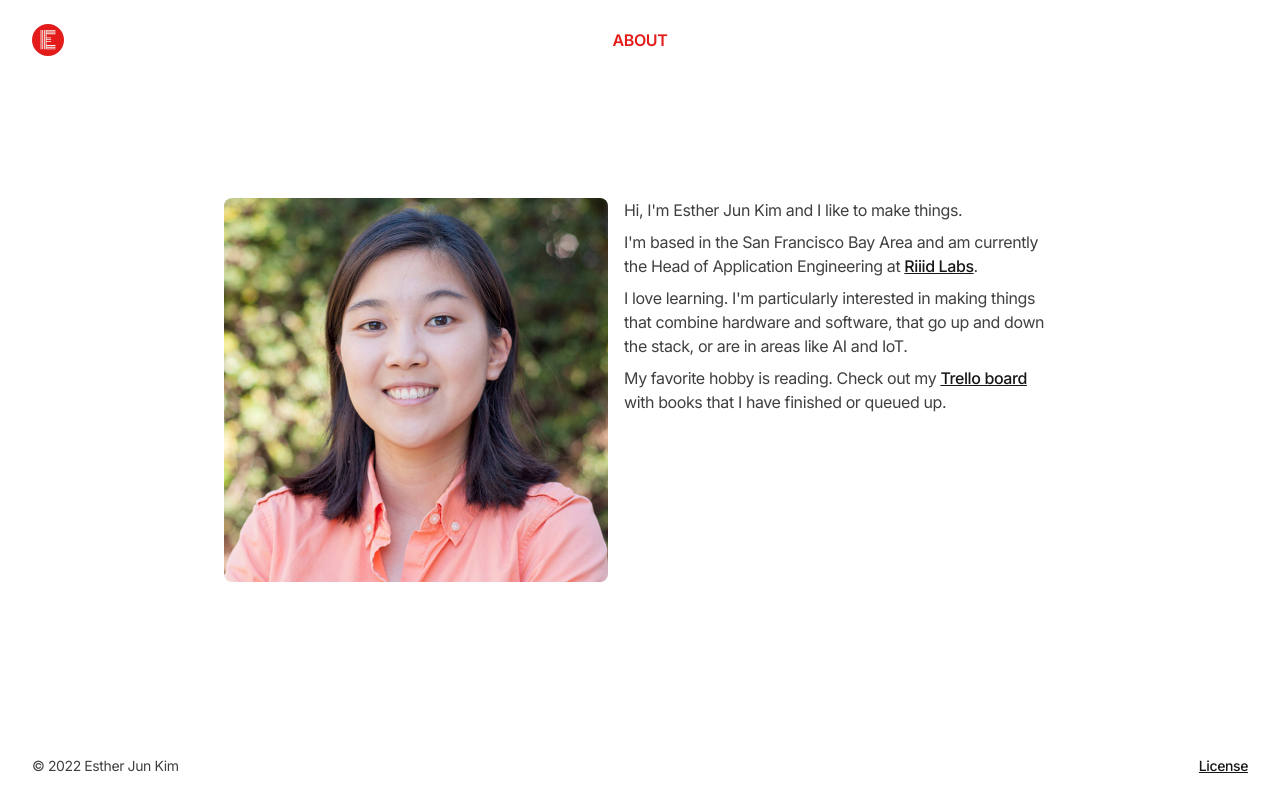
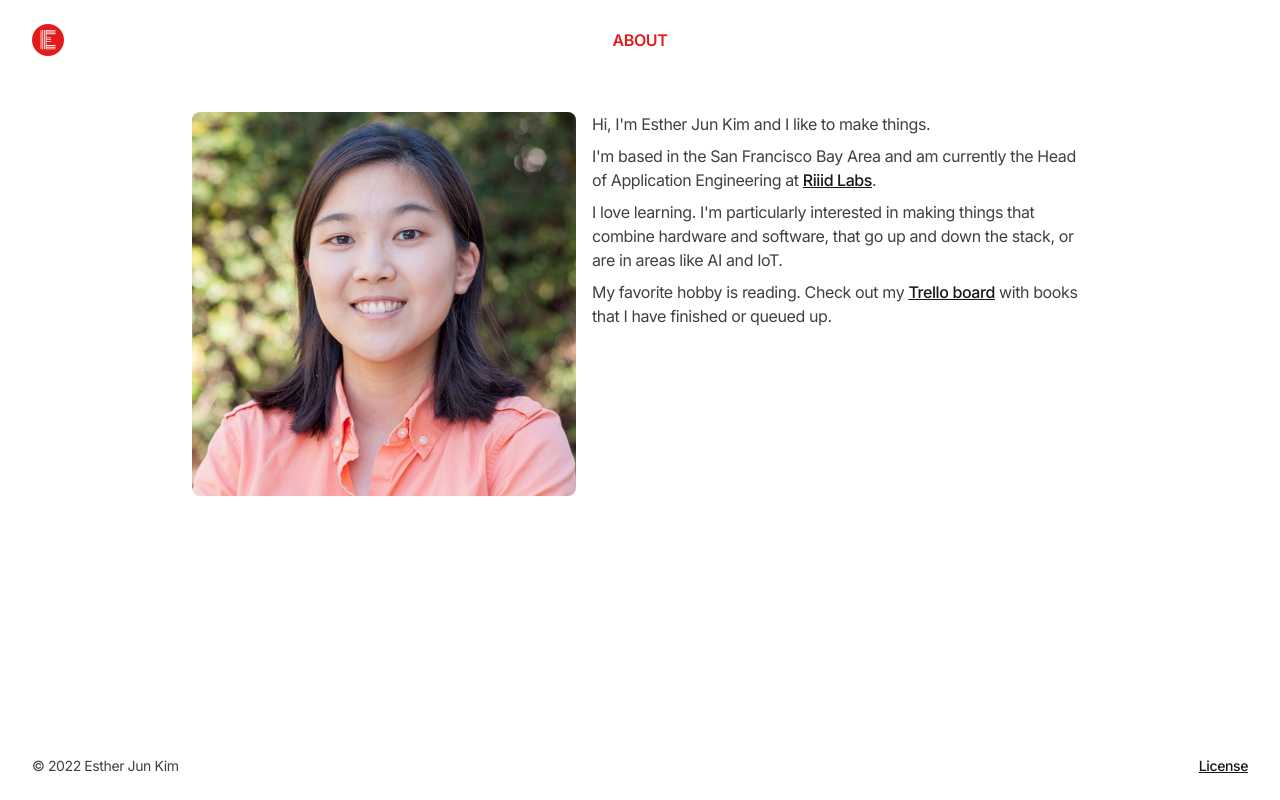
Before and after one commit to estherjk/esthermakes.tech, a Next.js app: page /about in a window 1280 px wide. Built offline with nearby package versions, Linux system fonts and the light colour scheme.

Commit message:
Make base layout improvements

```diff
--- a/src/layouts/BaseLayout.tsx
+++ b/src/layouts/BaseLayout.tsx
@@ -56,7 +56,7 @@ export const BaseLayout = (props: BaseLayoutProps) => {
       {/* For sticky footer */}
       <div className="max-w-screen-2xl mx-auto flex flex-col h-screen justify-between">
         <Navbar />
-        <main>{children}</main>
+        <main className="flex grow mt-8 mb-16 px-4 md:px-8">{children}</main>
         <Footer />
       </div>
     </>
--- a/src/pages/about.tsx
+++ b/src/pages/about.tsx
@@ -35,7 +35,7 @@ const AboutPage = () => {
 
   return (
     <BaseLayout title="About" image="/images/headshot.jpg">
-      <div className="w-full max-w-4xl mx-auto mt-8 mb-16 px-4 md:px-8">{renderIntro()}</div>
+      <div className="w-full max-w-4xl mx-auto">{renderIntro()}</div>
     </BaseLayout>
   );
 };
--- a/src/pages/index.tsx
+++ b/src/pages/index.tsx
@@ -3,8 +3,8 @@ import { BaseLayout } from '@src/layouts';
 const IndexPage = () => {
   return (
     <BaseLayout>
-      <div className="flex flex-col items-center px-4">
-        <div className="w-fit">
+      <div className="flex flex-col justify-center mx-auto">
+        <div>
           <h1 className="text-4xl sm:text-5xl lg:text-6xl font-extrabold">Esther Makes Tech</h1>
           <p className="text-xl">Hi, I'm Esther Jun Kim. I like to make things.</p>
         </div>
```
